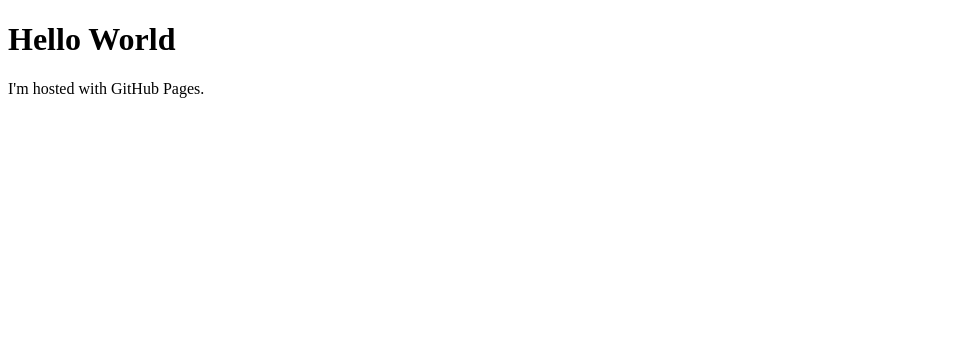
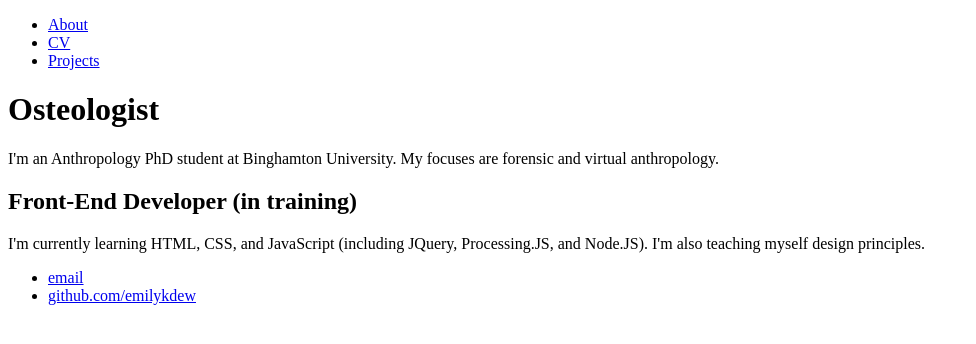
Before and after one commit to emilykdew/emilykdew.github.io, a plain HTML site: page index.html in a window 1280 px wide. Shown: the whole page, without its empty margins (0-976 px from the left). Drawn offline with Linux system fonts and the light colour scheme.

Commit message:
Fancier Home
First attempt at a fancier landing page.

```diff
--- a/index.html
+++ b/index.html
@@ -1,7 +1,29 @@
 <!DOCTYPE html>
 <html>
-<body>
-<h1>Hello World</h1>
-<p>I'm hosted with GitHub Pages.</p>
-</body>
+	<head>
+		<title>EMILY K DEW</title>
+	</head>
+	<body>
+		<nav>
+    		<ul>
+    	        	<li><a href="/about">About</a></li>
+        		<li><a href="/cv">CV</a></li>
+        		<li><a href="/blog">Projects</a></li>
+    		</ul>
+		</nav>
+		<div class="container">
+    		<div class="blurb">
+        		<h1>Osteologist</h1>
+				<p>I'm an Anthropology PhD student at Binghamton University. My focuses are forensic and virtual anthropology.</a></p>
+			<h2>Front-End Developer (in training)</h2>
+				<p>I'm currently learning HTML, CSS, and JavaScript (including JQuery, Processing.JS, and Node.JS). I'm also teaching myself design principles.</p>
+    		</div><!-- /.blurb -->
+		</div><!-- /.container -->
+		<footer>
+    		<ul>
+        		<li><a href="mailto:emilykdew@gmail.com">email</a></li>
+        		<li><a href="https://github.com/emilykdew">github.com/emilykdew</a></li>
+			</ul>
+		</footer>
+	</body>
 </html>
```
